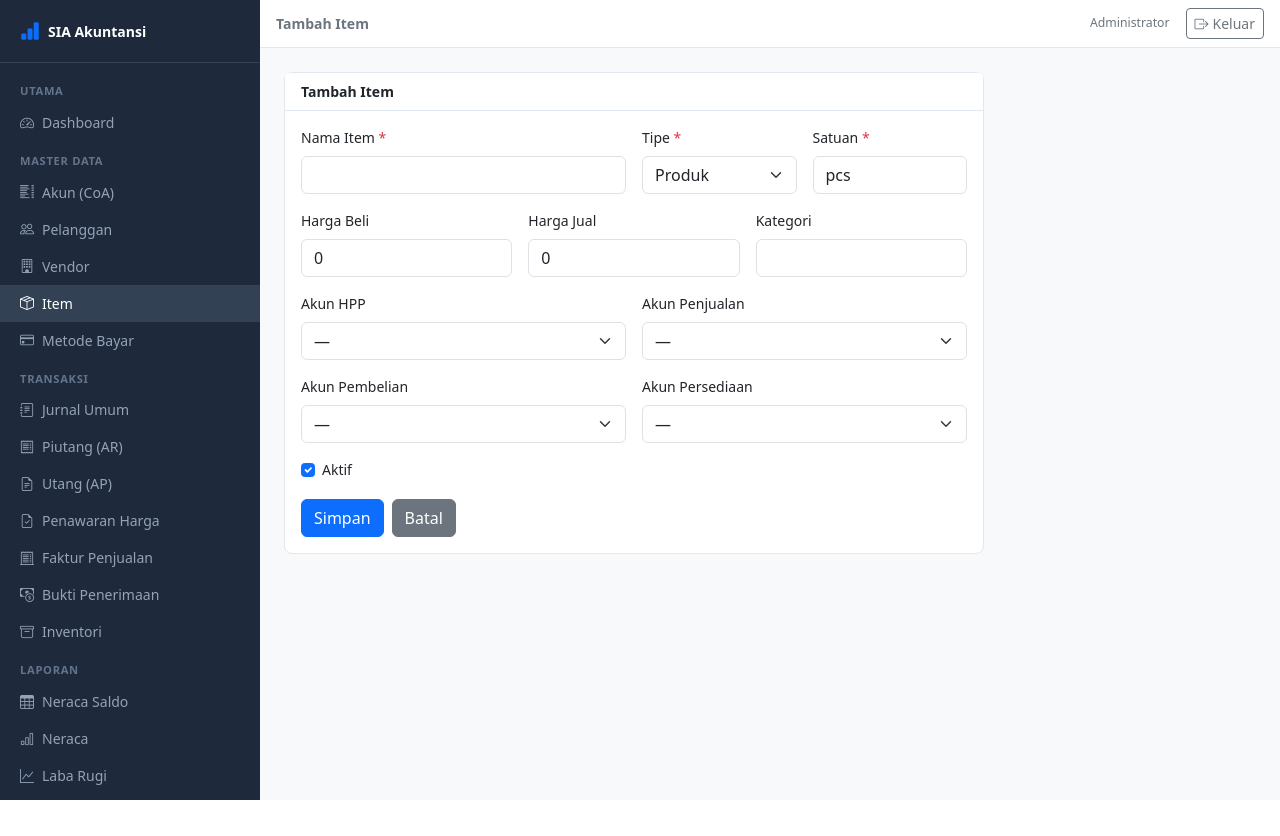
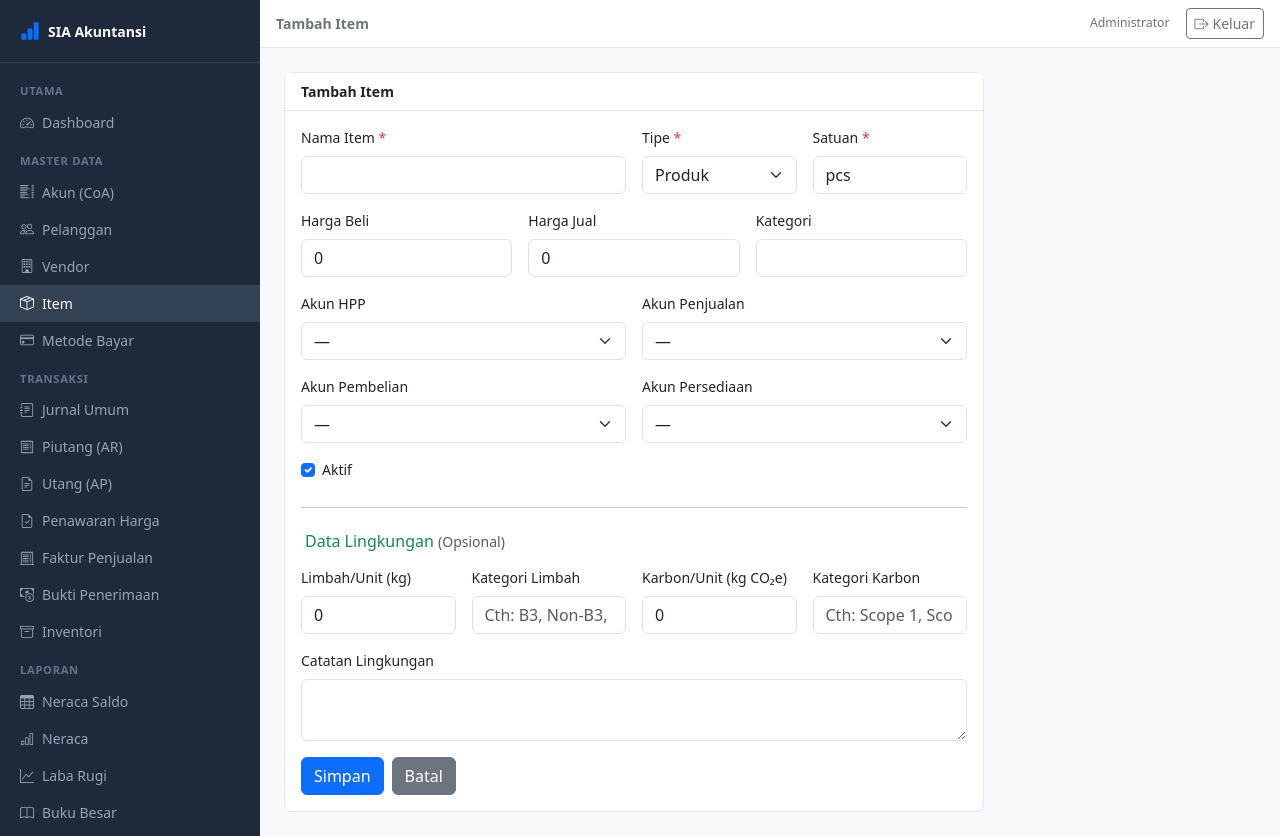
Before and after one commit to administrasibisnisclaude-max/sia-akuntansi, a Laravel app: page /items/create in a window 1280 px wide. Before the commit the page ends 800 px from the top, so only its background shows below. Run offline with Laravel 12, Linux system fonts and the light colour scheme; a user stored in the database is signed in; data comes from the database, SQL or seed files in the repository.

Commit message:
feat: environmental tagging - migrations, models, service, controller hooks, item form

```diff
--- a/app/Http/Controllers/ItemController.php
+++ b/app/Http/Controllers/ItemController.php
@@ -37,6 +37,11 @@ class ItemController extends Controller
             'purchase_account_id'  => 'nullable|exists:accounts,id',
             'inventory_account_id' => 'nullable|exists:accounts,id',
             'is_active'            => 'boolean',
+            'waste_per_unit'       => 'nullable|numeric|min:0',
+            'carbon_per_unit'      => 'nullable|numeric|min:0',
+            'waste_category'       => 'nullable|string|max:50',
+            'carbon_category'      => 'nullable|string|max:50',
+            'environmental_notes'  => 'nullable|string|max:1000',
         ]);
         $data['item_code'] = NumberingService::generate('ITM', 'items', 'item_code');
         $data['is_active'] = $request->boolean('is_active', true);
@@ -64,6 +69,11 @@ class ItemController extends Controller
             'purchase_account_id'  => 'nullable|exists:accounts,id',
             'inventory_account_id' => 'nullable|exists:accounts,id',
             'is_active'            => 'boolean',
+            'waste_per_unit'       => 'nullable|numeric|min:0',
+            'carbon_per_unit'      => 'nullable|numeric|min:0',
+            'waste_category'       => 'nullable|string|max:50',
+            'carbon_category'      => 'nullable|string|max:50',
+            'environmental_notes'  => 'nullable|string|max:1000',
         ]);
         $data['is_active'] = $request->boolean('is_active', true);
         $item->update($data);
--- a/resources/views/items/_form.blade.php
+++ b/resources/views/items/_form.blade.php
@@ -37,3 +37,40 @@
 <div class="form-check"><input type="hidden" name="is_active" value="0">
 <input type="checkbox" name="is_active" value="1" class="form-check-input" id="ia" @checked(old('is_active', $item->is_active ?? true))>
 <label class="form-check-label" for="ia">Aktif</label></div>
+
+<hr class="my-4">
+<h6 class="text-success mb-3"><i class="bi bi-leaf me-1"></i>Data Lingkungan <small class="text-muted fw-normal">(Opsional)</small></h6>
+<div class="row g-3 mb-3">
+    <div class="col-md-3">
+        <label class="form-label">Limbah/Unit (kg)</label>
+        <input type="number" name="waste_per_unit" class="form-control @error('waste_per_unit') is-invalid @enderror"
+               value="{{ old('waste_per_unit', $item->waste_per_unit ?? 0) }}" min="0" step="0.0001">
+        @error('waste_per_unit')<div class="invalid-feedback">{{ $message }}</div>@enderror
+    </div>
+    <div class="col-md-3">
+        <label class="form-label">Kategori Limbah</label>
+        <input type="text" name="waste_category" class="form-control @error('waste_category') is-invalid @enderror"
+               value="{{ old('waste_category', $item->waste_category ?? '') }}"
+               placeholder="Cth: B3, Non-B3, Plastik" maxlength="50">
+        @error('waste_category')<div class="invalid-feedback">{{ $message }}</div>@enderror
+    </div>
+    <div class="col-md-3">
+        <label class="form-label">Karbon/Unit (kg CO&#x2082;e)</label>
+        <input type="number" name="carbon_per_unit" class="form-control @error('carbon_per_unit') is-invalid @enderror"
+               value="{{ old('carbon_per_unit', $item->carbon_per_unit ?? 0) }}" min="0" step="0.0001">
+        @error('carbon_per_unit')<div class="invalid-feedback">{{ $message }}</div>@enderror
+    </div>
+    <div class="col-md-3">
+        <label class="form-label">Kategori Karbon</label>
+        <input type="text" name="carbon_category" class="form-control @error('carbon_category') is-invalid @enderror"
+               value="{{ old('carbon_category', $item->carbon_category ?? '') }}"
+               placeholder="Cth: Scope 1, Scope 2" maxlength="50">
+        @error('carbon_category')<div class="invalid-feedback">{{ $message }}</div>@enderror
+    </div>
+</div>
+<div class="mb-3">
+    <label class="form-label">Catatan Lingkungan</label>
+    <textarea name="environmental_notes" class="form-control @error('environmental_notes') is-invalid @enderror"
+              rows="2" maxlength="1000">{{ old('environmental_notes', $item->environmental_notes ?? '') }}</textarea>
+    @error('environmental_notes')<div class="invalid-feedback">{{ $message }}</div>@enderror
+</div>
```
Also changed, not shown: app/Http/Controllers/AR/InvoiceController.php (+7 -0 lines), app/Http/Controllers/ReportController.php (+32 -0 lines), app/Http/Controllers/Sales/SalesInvoiceController.php (+7 -0 lines), app/Models/EnvironmentalImpact.php (added, +25 -0 lines), app/Models/Item.php (+8 -1 lines), app/Services/EnvironmentalService.php (added, +31 -0 lines), database/migrations/2024_03_01_000001_add_environmental_columns_to_items_table.php (added), database/migrations/2024_03_01_000002_create_environmental_impacts_table.php (added).
